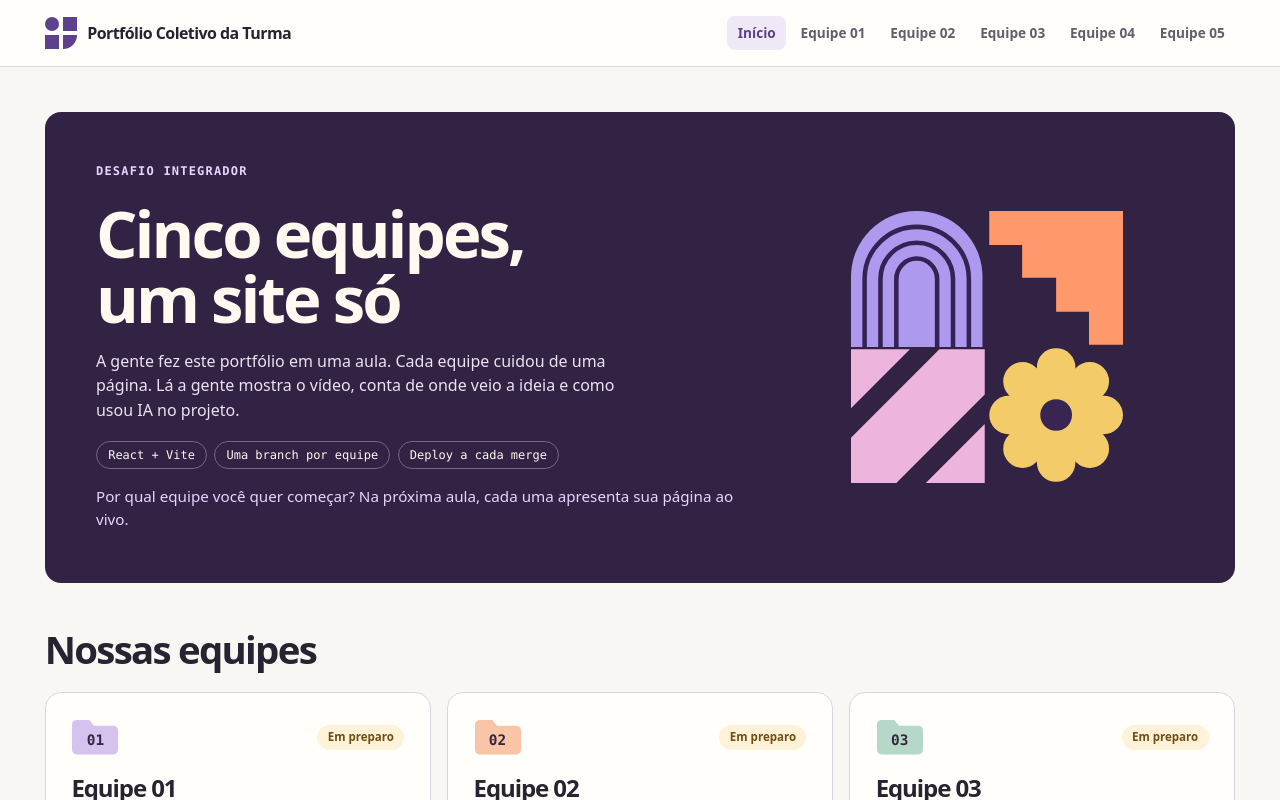
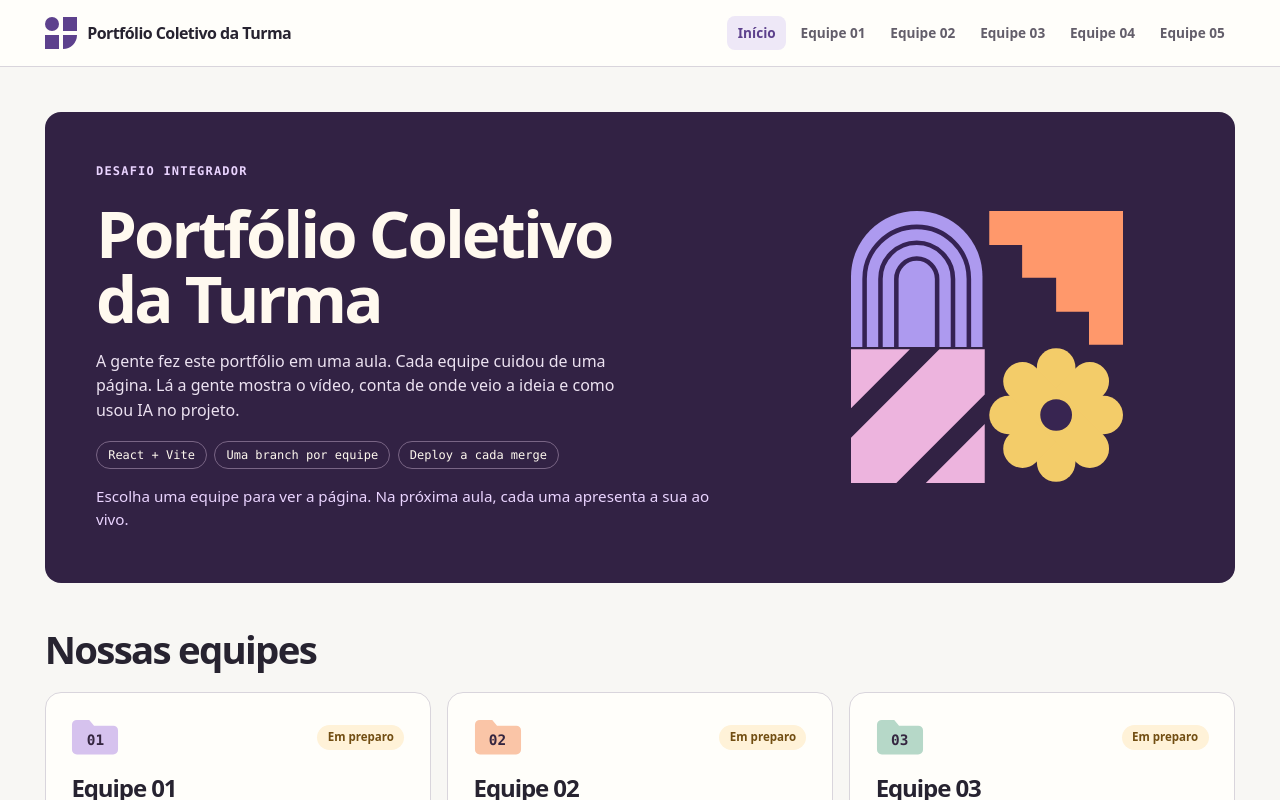
Before and after one commit to FranciscoPaz25/portfolio-coletivo, a React (Vite) app: page / in a window 1280 px wide. Shown: the top 800 px of the page. Built offline with nearby package versions, Linux system fonts and the light colour scheme.

Commit message:
copy: titulo volta a ser o nome do projeto, sem slogan

```diff
--- a/src/pages/Home.jsx
+++ b/src/pages/Home.jsx
@@ -7,13 +7,13 @@ export default function Home() {
     <>
       <section className={styles.hero}>
         <div className={styles.intro}>
-          <h1 className={styles.title}><small>Desafio Integrador</small>Cinco equipes,<br />um site só</h1>
+          <h1 className={styles.title}><small>Desafio Integrador</small>Portfólio Coletivo<br />da Turma</h1>
         <p className={styles.lead}>
           A gente fez este portfólio em uma aula. Cada equipe cuidou de uma página. Lá a gente mostra o vídeo,
           conta de onde veio a ideia e como usou IA no projeto.
         </p>
         <p className={styles.stack}><span>React + Vite</span><span>Uma branch por equipe</span><span>Deploy a cada merge</span></p>
-          <p className={styles.cta}>Por qual equipe você quer começar? Na próxima aula, cada uma apresenta sua página ao vivo.</p>
+          <p className={styles.cta}>Escolha uma equipe para ver a página. Na próxima aula, cada uma apresenta a sua ao vivo.</p>
         </div>
         <svg className={styles.art} viewBox="0 0 240 240" aria-hidden="true">
           <path fill="#ad9aef" d="M0 120V58a58 58 0 0 1 116 0v62z" />
```
